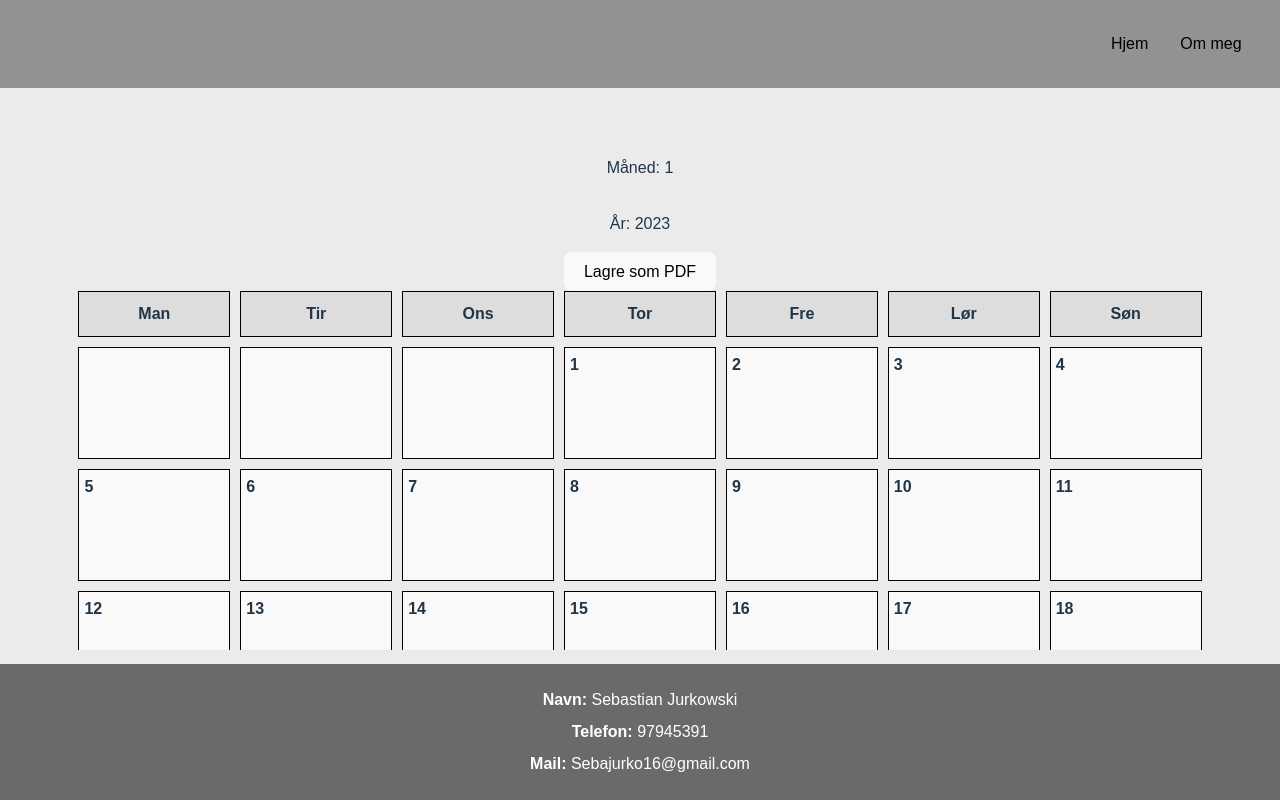
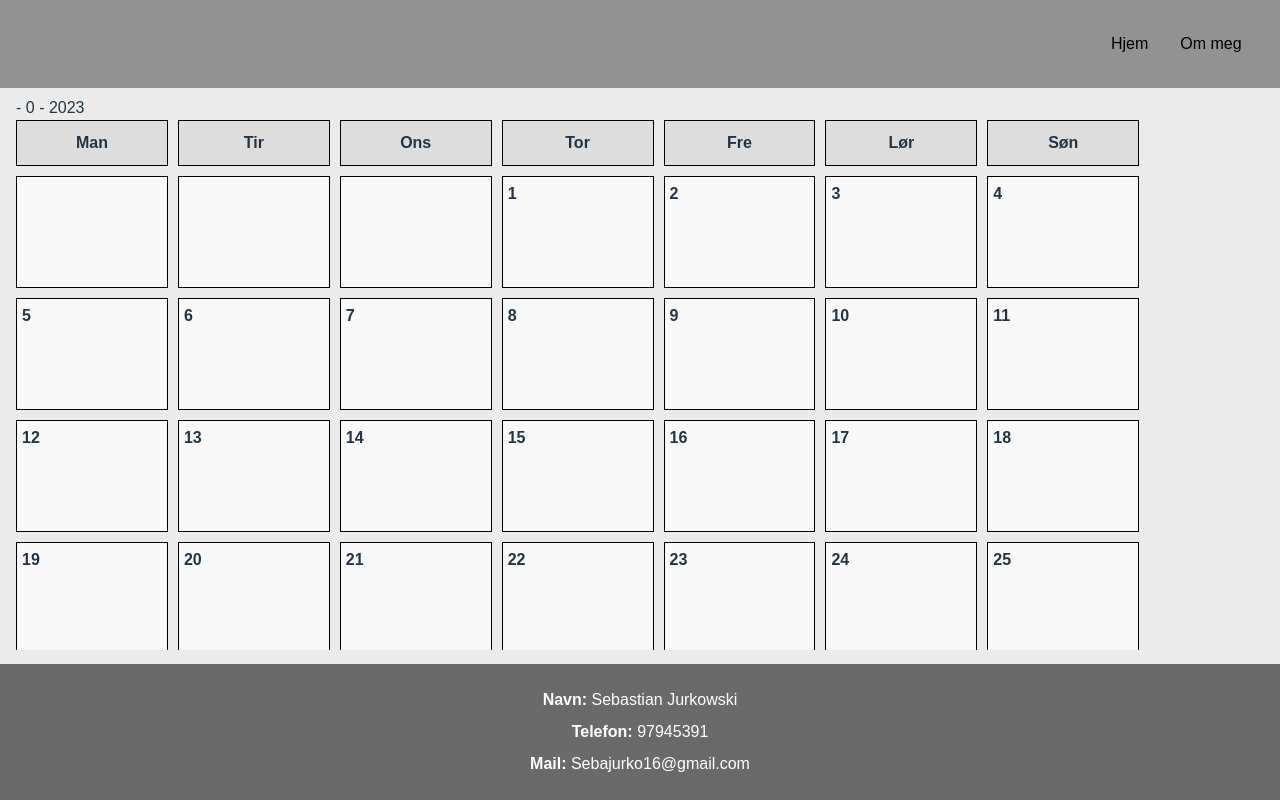
Before and after one commit to Sebjur733/kalender, a React (Vite) app in the folder reactApp/: page /se-kalender in a window 1280 px wide. Built offline with nearby package versions, Linux system fonts and the light colour scheme.

Commit message:
inkluderte måned navn og år inn i pdf på kalenderet

```diff
--- a/reactApp/src/SeKalender.css
+++ b/reactApp/src/SeKalender.css
@@ -96,6 +96,10 @@ h1 {
     content: ''; /* Fjern kommaet etter den siste eventen */
 }
 
+.pdf-content {
+    width: 100%;
+}
+
 /* Spesifikke stiler for PDF-utskrift */
 @media print {
     .se-kalender {
--- a/reactApp/src/SeKalender.jsx
+++ b/reactApp/src/SeKalender.jsx
@@ -25,7 +25,12 @@ const SeKalender = () => {
     const firstDayIndex = getFirstDayOfMonth(kalenderData.year, monthIndex);
 
     const generatePDF = () => {
-        const element = document.querySelector('.calendar-grid'); // Kalenderens grid
+        const element = document.querySelector('.pdf-content'); // Velg wrapper-div som inneholder både header og kalender-grid
+
+        if (!element) {
+            console.error('Elementet ble ikke funnet!');
+            return;
+        }
 
         const opt = {
             margin: 0.5, // Margin rundt innholdet
@@ -37,6 +42,7 @@ const SeKalender = () => {
 
         html2pdf().from(element).set(opt).save();
     };
+
 
 
     // Lag en array med dagene i måneden
@@ -79,10 +85,11 @@ const SeKalender = () => {
 
     return (
         <div className="se-kalender">
-            <h1>{kalenderData.name}</h1>
-            <p>Måned: {kalenderData.month + 1}</p>
-            <p>År: {kalenderData.year}</p>
-            <button onClick={generatePDF}>Lagre som PDF</button>
+            <div className="pdf-content"> {/* Ny wrapper-div */}
+                {/* Legg til en header for PDF-utskrift */}
+                <div className="pdf-header">
+                    {kalenderData.name} - {kalenderData.month} - {kalenderData.year}
+                </div>
 
                 <div className="calendar-grid">
                     {/* Vis ukedager */}
@@ -92,7 +99,10 @@ const SeKalender = () => {
                     {renderDays()} {/* Vis dagene */}
                 </div>
             </div>
+            <button onClick={generatePDF}>Lagre som PDF</button>
+        </div>
     );
+
 };
 
 // Funksjon for å konvertere månedsnavn til indeks
```
Lines whose indentation alone changed are shown as unchanged.
